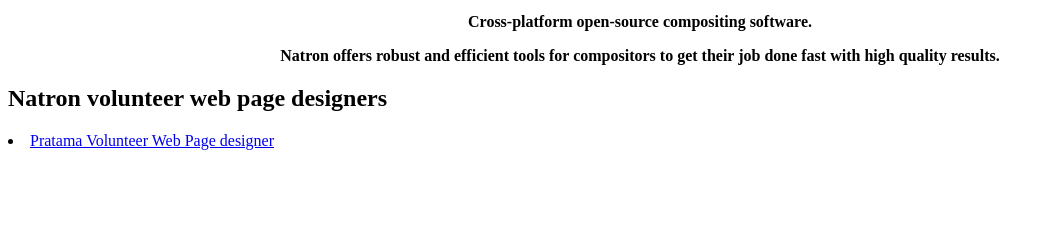
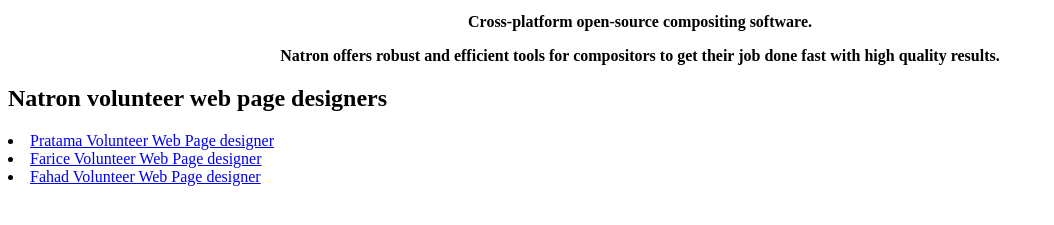
Before and after one commit to sebo28/sebo28.github.io, a plain HTML site: page index.html in a window 1280 px wide. Shown: the part 101-326 px from the top of the page, without its empty margins (0-1054 px from the left). Drawn offline with Linux system fonts and the light colour scheme.

Commit message:
Update index.html

```diff
--- a/index.html
+++ b/index.html
@@ -10,6 +10,8 @@
 <div>
   <h2> Natron volunteer web page designers</h2>
   <li><a href="https://natrongithub.github.io/Pratama/"> Pratama Volunteer Web Page designer</a></li>
+  <li><a href="https://natrongithub.github.io/Farice/"> Farice Volunteer Web Page designer</a></li>
+  <li><a href="https://natrongithub.github.io/Fahad/"> Fahad Volunteer Web Page designer</a></li>
   </div>
 </body>
 </html>
```
